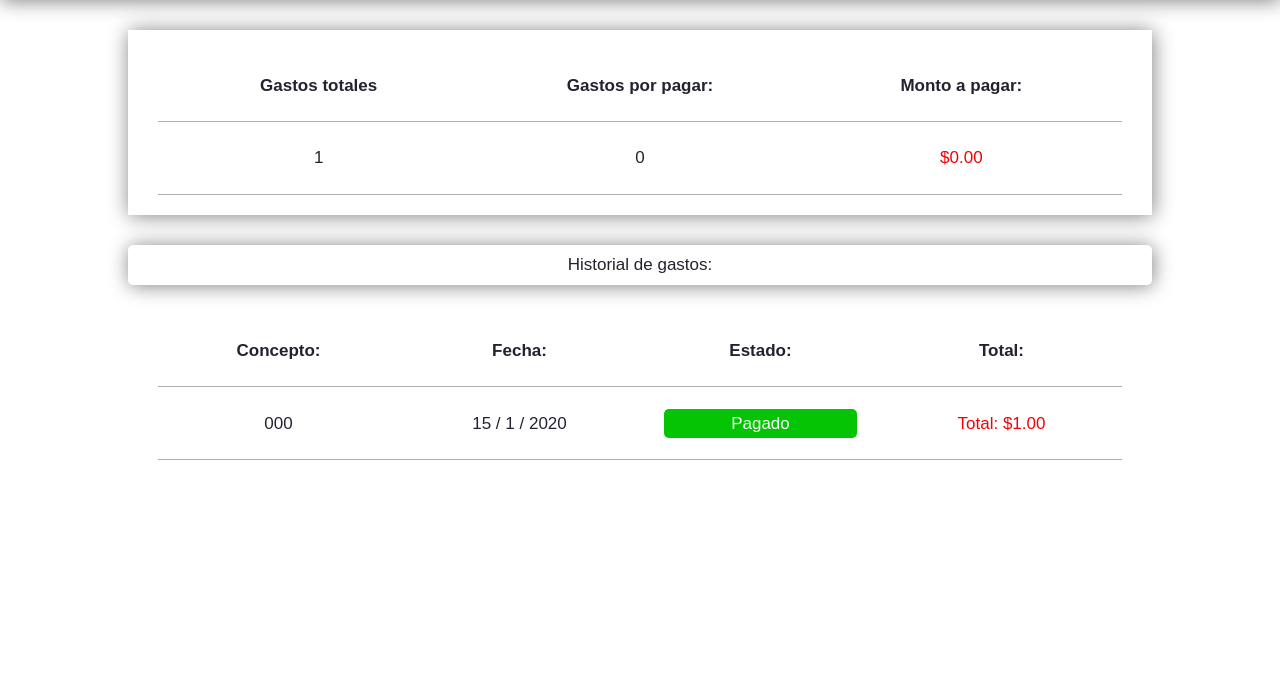
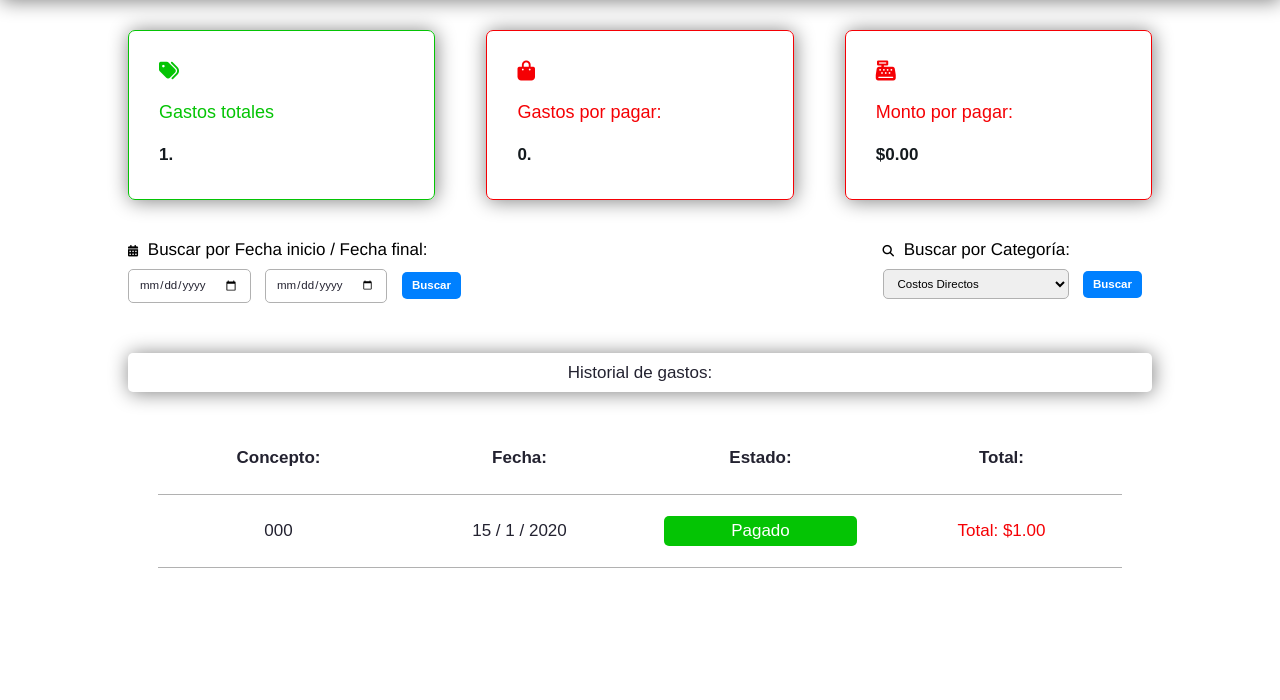
Before and after one commit to alejandro-alonso99/Cloud-Agro, a Django app: page /expenses/list/ in a window 1280 px wide. Shown: the part 48-748 px from the top of the page. Run offline with Django 3.2, Linux system fonts and the light colour scheme; a user stored in the database is signed in; tables that the repository leaves empty hold one stand-in row (values such as "Sample post"); parts of the project's set-up code (start-up, migrations or seed data) failed here and were passed over; some libraries are stand-ins or nearby versions; some web fonts are replaced.

Commit message:
Expenses list done

```diff
--- a/cloudagro/account/static/css/base.css
+++ b/cloudagro/account/static/css/base.css
@@ -915,12 +915,6 @@ e {
   border-width: 2px 2px;
   border-radius: 5px;
   padding: 20px 0;
-  transition: all 0.3s;
-}
-
-#expense-wrapper:hover {
-  transform: translateY(-7%);
-  box-shadow: rgba(0, 0, 0, 0.4) 1px 5px 15px;
 }
 
 #data-wrapper {
--- a/cloudagro/expenses/forms.py
+++ b/cloudagro/expenses/forms.py
@@ -5,3 +5,15 @@ class ExpenseForm(forms.ModelForm):
     class Meta:
         model = Expenses
         fields = ('campo','concepto', 'monto', 'descripcion', 'categoria')
+
+CATEGORY_CHOICES = (
+        ('costos directos', 'Costos Directos'),
+        ('gastos de comercializacion', 'Gastos de Comercializacion'),
+        ('gastos financieros', 'Gastos financieros'),
+        ('costos de estructura', 'Costos de estructura'),
+        ('impuestos', 'Impuestos'),
+    )
+
+class FilterExpenseForm(forms.Form):
+
+    filter_query = forms.ChoiceField(choices=CATEGORY_CHOICES)
--- a/cloudagro/expenses/templates/expenses/expenses_list.html
+++ b/cloudagro/expenses/templates/expenses/expenses_list.html
@@ -6,32 +6,94 @@
 
 {% block content %}
 
+{% if filter_query or date_query_end %}
 <div class="info-container">
-    <div id="wrapper">
-        <div class="title-movement-card">
+    <p><a href="{% url 'expenses:expenses_list' %}" id="search-btn" class="back-link"><i
+                class="fas fa-chevron-left"></i>Volver
+            a listado</a></p>
+
+
+    {% if filter_query %}
+    <div id="list-title">
+        Viendo gastos en: "{{filter_query}}"
+    </div>
+    {% endif %}
+    {% if date_query_start %}
+    <div id="list-title">
+        Filtrando entre Fechas: "{{date_query_start}}" y "{{date_query_end}}"
+    </div>
+    {% endif %}
+    {% if expenses %}
+    <div class="title-movement-card">
+        <div id="card-row-1">
+            <h2 id="title-client-tag">Concepto:</h2>
+            <h2 id="title-client-tag">Fecha:</h2>
+            <h2 id="title-client-tag">Estado:</h2>
+            <h2 id="title-client-tag">Total:</h2>
+        </div>
+    </div>
+    {% endif %}
+    {% for expense in expenses %}
+
+    <a href="{{ expense.get_absolute_url }}">
+        <div class="movement-card">
             <div id="card-row-1">
-                {% if category_id != '' %}
-                <h2 id="title-client-tag">Gastos en: {{ category_id | capfirst }}</h2>
+                <h2 id="client-tag">{{ expense.concepto | capfirst}}</h2>
+                <h2 id="client-tag"> {{ expense.date.day }} / {{ expense.date.month }} / {{ expense.date.year }} </h2>
+                {% if expense.status == 'por pagar' %}
+                <h2 id="status-tag">{{ expense.status | capfirst}}</h2>
                 {% else %}
-                <h2 id="title-client-tag">Gastos totales</h2>
+                <h2 id="status-done-tag">{{ expense.status | capfirst}}</h2>
                 {% endif %}
-                <h2 id="title-client-tag">Gastos por pagar:</h2>
-                <h2 id="title-total-tag">Monto a pagar:</h2>
+                <h2 id="total-tag">Total: {{ expense.monto | floatformat:2 | currency }}</h2>
             </div>
         </div>
-        <div class="title-movement-card">
-            <div id="card-row-1">
-                <h2 id="client-tag">{{total_expenses}}</h2>
-                <h2 id="client-tag">{{ total_unpayed_expenses }}</h2>
-                <h2 id="total-tag">{{ amount_to_pay_total | currency }}</h2>
-            </div>
+    </a>
+    {% empty %}
+    <div id="list-title">
+        No hay resultados para la búsqueda.
+    </div>
+    {% endfor %}
+</div>
+{% else %}
+<div class="info-container">
+    <div id="data-wrapper">
+        <div class="data total-sales">
+            <i class="fa-solid fa-tags"></i>
+            <h1> Gastos totales</h1>
+            <h2>{{total_expenses}}.</h2>
+        </div>
+        <div class="data sales-month">
+            <i class="fa-solid fa-bag-shopping"></i>
+            <h1>Gastos por pagar:</h1>
+            <h2>{{ total_unpayed_expenses }}.</h2>
+        </div>
+        <div class="data total-sales-month">
+            <i class="fa-solid fa-cash-register"></i>
+            <h1>Monto por pagar:</h1>
+            <h2>{{ amount_to_pay_total | currency }}</h2>
         </div>
     </div>
-    {% if category_id != '' %}
-    <h1 id="list-title">Historial de gastos por categoría: {{ category_id | capfirst }}</h1>
-    {% else %}
+    <div id="top-forms">
+        <form action="." method="get" id="search-form" class="date-form">
+            {% csrf_token %}
+            <div id="search-label">
+                <i class="fas fa-calendar-alt"></i> Buscar por Fecha inicio / Fecha final:
+            </div>
+            {{date_form.date_query_start }}
+            {{date_form.date_query_end }}
+            <input type="submit" value="Buscar" id="search-btn">
+        </form>
+        <form action="." method="get" id="search-form">
+            {% csrf_token %}
+            <div id="search-label">
+                <i class="fas fa-search"></i> Buscar por Categoría:
+            </div>
+            {{filter_expense.filter_query}}
+            <input type="submit" value="Buscar" id="search-btn">
+        </form>
+    </div>
     <h1 id="list-title">Historial de gastos:</h1>
-    {% endif %}
     <div class="title-movement-card">
         <div id="card-row-1">
             <h2 id="title-client-tag">Concepto:</h2>
@@ -57,4 +119,5 @@
     </a>
     {% endfor %}
 </div>
+{% endif %}
 {% endblock %}
--- a/cloudagro/expenses/templates/expenses/expenses_summary.html
+++ b/cloudagro/expenses/templates/expenses/expenses_summary.html
@@ -34,7 +34,6 @@
     <div id="section-title">
         <h1> {{key1 | capfirst}}</h1>
     </div>
-    <a href="{% url 'expenses:expenses_list' key1 %}">
     <div id="expense-wrapper">
         <div class="title-movement-card">
             <div id="card-row-1">
@@ -51,7 +50,6 @@
         </div>
         {% endfor %}
     </div>
-    </a>
     {% endif %}
     {% endfor %}
 </div>
--- a/cloudagro/expenses/urls.py
+++ b/cloudagro/expenses/urls.py
@@ -6,7 +6,7 @@ app_name = 'expenses'
 urlpatterns = [
     path('', views.expenses_summary, name='expenses_summary'),
     path('list/', views.expenses_list, name='expenses_list'),
-    path('list/<str:category_id>', views.expenses_list, name='expenses_list'),
+    path('list/', views.expenses_list, name='expenses_list'),
     path('<int:day>/<int:month>/<int:year>/<slug:expense>/', views.expense_detail, name='expense_detail'),
     path('create/',views.expense_create, name='expense_create'),
 ]
--- a/cloudagro/expenses/views.py
+++ b/cloudagro/expenses/views.py
@@ -1,19 +1,24 @@
-from django.http.response import HttpResponseRedirect
 from django.shortcuts import redirect, render, get_object_or_404
 from django.contrib.auth.decorators import login_required
 from expenses.models import Expenses
-from .forms import ExpenseForm
+from .forms import ExpenseForm, FilterExpenseForm
 from payments.models import Payments, SelfChecks, ThirdPartyChecks, EndorsedChecks
 from payments.forms import PaymentForm, SelfChecksForm, EndorsedChecksForm
+from purchases.forms import DateForm
 
 @login_required
 def expenses_list(request, category_id=''):
 
-    if category_id != '':
-        expenses = Expenses.objects.filter(categoria = str(category_id))
+    date_form = DateForm()
 
-    else:
-        expenses = Expenses.objects.all()
+    filter_expense = FilterExpenseForm()
+
+    date_query_start = None
+    date_query_end = None
+
+    filter_query = None
+
+    expenses = Expenses.objects.all()
 
     total_expenses = expenses.count()
     unpayed_expenses = expenses.filter(status = 'por pagar')
@@ -26,11 +31,33 @@ def expenses_list(request, category_id=''):
 
     amount_to_pay_total = sum(amount_to_pay_total)
 
+
+    if 'date_query_start' and 'date_query_end' in request.GET:
+        form = DateForm(request.GET)
+        if form.is_valid():
+            date_query_start = form.cleaned_data['date_query_start'].strftime("%Y-%m-%d")
+            date_query_end = form.cleaned_data['date_query_end'].strftime("%Y-%m-%d")
+            expenses = expenses.filter(date__range=[date_query_start, date_query_end])
+
+    if 'filter_query' in  request.GET:
+        form = FilterExpenseForm(request.GET)
+        if form.is_valid():
+            filter_query = form.cleaned_data['filter_query']
+            expenses = expenses.filter(categoria = filter_query)
+
+
+
+
     return render(request, 'expenses/expenses_list.html',{'expenses':expenses,
                                                             'category_id':category_id,
                                                             'total_expenses':total_expenses,
                                                             'total_unpayed_expenses':total_unpayed_expenses,
                                                             'amount_to_pay_total':amount_to_pay_total,
+                                                            'date_form':date_form,
+                                                            'date_query_start':date_query_start,
+                                                            'date_query_end':date_query_end,
+                                                            'filter_expense':filter_expense,
+                                                            'filter_query':filter_query
                                                             })
 @login_required
 def expense_create(request):
--- a/cloudagro/purchases/views.py
+++ b/cloudagro/purchases/views.py
@@ -1,11 +1,8 @@
 from django.shortcuts import get_object_or_404, redirect, render
-
 from .models import Animal, Purchases
 from .forms import AnimalForm, DateForm, SearchForm, PurchaseForm
 from django.contrib.postgres.search import SearchVector
 from django.contrib.auth.decorators import login_required
-from django.views.generic.edit import CreateView
-from django.db import models, transaction
 from payments.forms import PaymentForm, SelfChecksForm, EndorsedChecksForm
 from payments.models import Payments, SelfChecks, EndorsedChecks, ThirdPartyChecks
 from django.forms.models import modelformset_factory
```
Lines whose indentation alone changed are shown as unchanged.
